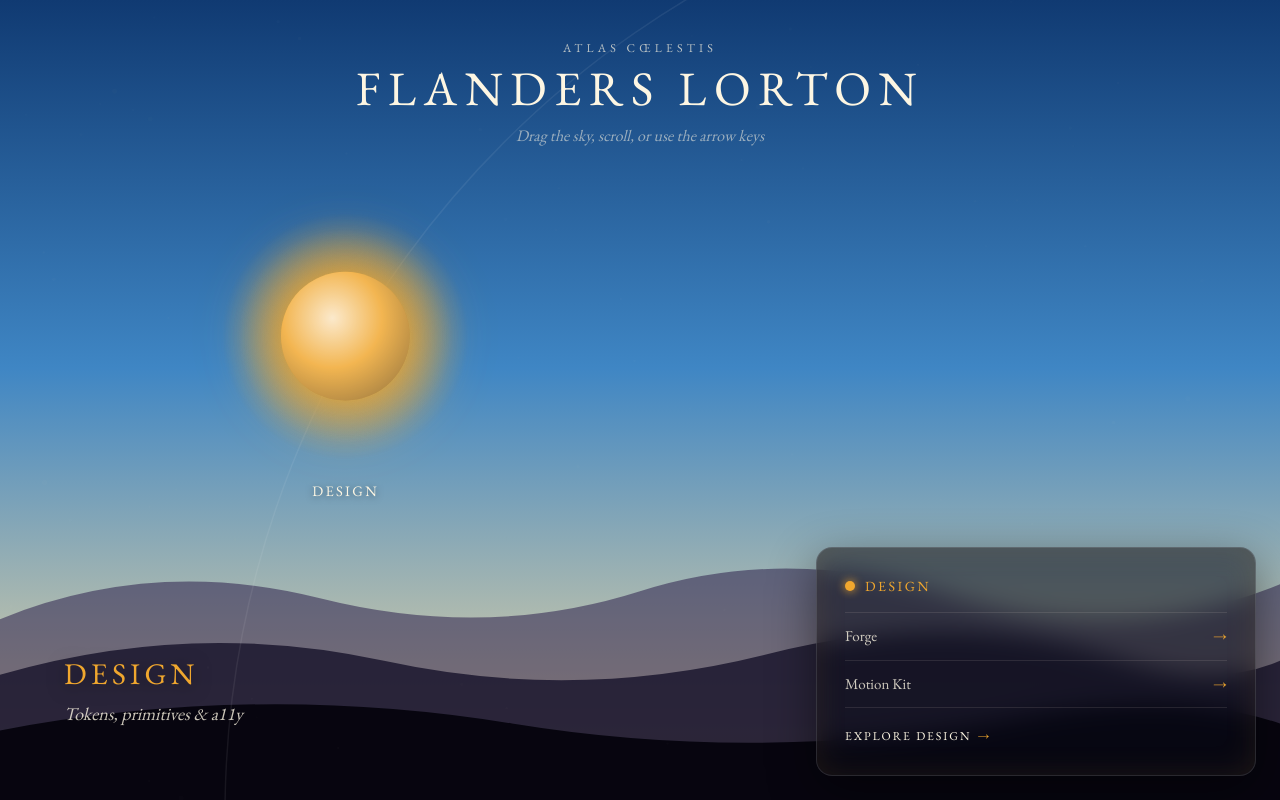
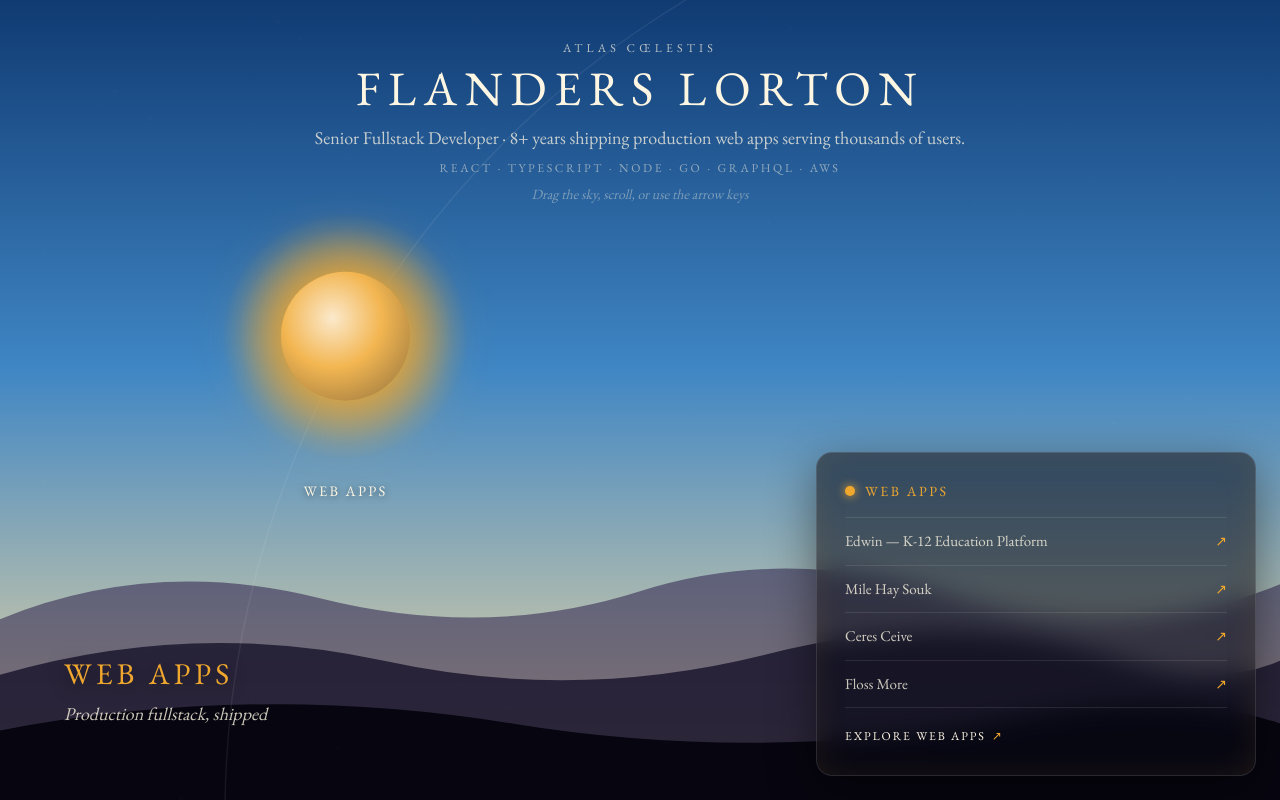
Before and after one commit to florton/celestial_portfolio_app, a Next.js app: page / in a window 1280 px wide. Built offline with nearby package versions, Linux system fonts and the light colour scheme.

Commit message:
add real info and links instead of temp data

```diff
--- a/app/components/CategoryCard.tsx
+++ b/app/components/CategoryCard.tsx
@@ -14,6 +14,11 @@ export default function CategoryCard({
   category: Category;
   reduced: boolean;
 }) {
+  // Every project links out externally, so the "Explore" CTA points at the
+  // category's primary (first) link rather than a non-existent /:id route.
+  const primary = category.projects.find((p) => p.href)?.href;
+  const primaryExternal =
+    primary?.startsWith("http") || primary?.endsWith(".pdf");
   return (
     <div className="pointer-events-auto absolute bottom-6 right-6 z-30 w-[min(94vw,440px)]">
       <AnimatePresence mode="wait">
@@ -45,11 +50,13 @@ export default function CategoryCard({
 
           <ul className="mt-4 flex flex-col divide-y divide-[#fdf6e3]/10 border-y border-[#fdf6e3]/10">
             {category.projects.map((p) => {
-              const external = p.href?.startsWith("http");
+              // Open external URLs and PDF downloads in a new tab.
+              const external =
+                p.href?.startsWith("http") || p.href?.endsWith(".pdf");
               return (
                 <li key={p.title}>
                   <a
-                    href={p.href ?? `/${category.id}`}
+                    href={p.href ?? primary ?? "#"}
                     target={external ? "_blank" : undefined}
                     rel={external ? "noopener noreferrer" : undefined}
                     className="group flex items-center justify-between gap-3 py-3 transition-colors hover:text-[#fdf6e3]"
@@ -70,16 +77,20 @@ export default function CategoryCard({
             })}
           </ul>
 
+          {primary && (
             <a
-            href={`/${category.id}`}
+              href={primary}
+              target={primaryExternal ? "_blank" : undefined}
+              rel={primaryExternal ? "noopener noreferrer" : undefined}
               className="mt-5 inline-flex items-center gap-1.5 font-[var(--font-display)] text-xs uppercase tracking-[0.16em] transition-opacity hover:opacity-80"
               style={{ color: "#fdf6e3" }}
             >
               Explore {category.label}
               <span aria-hidden style={{ color: category.accent }}>
-              →
+                {primaryExternal ? "↗" : "→"}
               </span>
             </a>
+          )}
         </motion.div>
       </AnimatePresence>
     </div>
--- a/app/components/PortfolioExperience.tsx
+++ b/app/components/PortfolioExperience.tsx
@@ -35,7 +35,14 @@ export default function PortfolioExperience() {
         <h1 className="mt-2 font-[var(--font-display)] text-3xl uppercase tracking-[0.16em] text-[#fdf6e3] sm:text-5xl">
           Flanders Lorton
         </h1>
-        <p className="mt-3 font-[var(--font-body)] text-base italic text-[#fdf6e3]/55">
+        <p className="mt-3 font-[var(--font-body)] text-base text-[#fdf6e3]/75 sm:text-lg">
+          Senior Fullstack Developer · 8+ years shipping production web apps
+          serving thousands of users.
+        </p>
+        <p className="mt-2 font-[var(--font-body)] text-xs uppercase tracking-[0.22em] text-[#fdf6e3]/50">
+          React · TypeScript · Node · Go · GraphQL · AWS
+        </p>
+        <p className="mt-2 font-[var(--font-body)] text-sm italic text-[#fdf6e3]/40">
           {reduced
             ? "Choose a constellation"
             : "Drag the sky, scroll, or use the arrow keys"}
--- a/app/data/portfolio.ts
+++ b/app/data/portfolio.ts
@@ -33,48 +33,75 @@ export type Category = {
  * The wheel renders one node per category, evenly spaced around the rim.
  * Order matters twice over: it sets each body's position on the wheel AND the
  * order the sky cycles through. Arranged as a day → dusk → night → dawn loop,
- * with the sun (Design) and moon (Writing) placed 180° apart (indices 0 & 3).
+ * with the sun (Web Apps) and moon (Music) placed 180° apart (indices 0 & 3).
  */
 export const categories: Category[] = [
   {
-    id: "design",
-    label: "Design",
-    tagline: "Tokens, primitives & a11y",
+    id: "web",
+    label: "Web Apps",
+    tagline: "Production fullstack, shipped",
     accent: "#f0a72e",
     body: "sun",
     scale: 1.35,
     sky: ["#103a72", "#3f86c4", "#ffe0a0"],
     projects: [
       {
-        title: "Forge",
-        blurb: "Cross-platform token pipeline feeding web, iOS, and Figma from one source.",
-        stack: ["Style Dictionary", "Radix", "Storybook"],
+        title: "Edwin — K-12 Education Platform",
+        blurb:
+          "Led fullstack development of a K-12 learning platform serving thousands of students across Canada — rewrote the app from the ground up twice to modernize the architecture, backed by GraphQL, gRPC, and Go microservices with MongoDB aggregation tuning.",
+        stack: ["React", "TypeScript", "Go", "GraphQL", "gRPC", "MongoDB"],
+        href: "https://www.edwin.app/resources-articles/edwin101",
       },
       {
-        title: "Motion Kit",
-        blurb: "Accessible animation primitives that honor prefers-reduced-motion by default.",
-        stack: ["Motion", "ARIA"],
+        title: "Mile Hay Souk",
+        blurb:
+          "Production marketing and commerce site built and shipped for a live client.",
+        stack: ["Next.js", "React", "Client work"],
+        href: "https://milehaysouk.com/",
+      },
+      {
+        title: "Ceres Ceive",
+        blurb:
+          "Streetwear brand concept site — art direction, layout, and interaction design.",
+        stack: ["Design", "Frontend", "Branding"],
+        href: "https://flanderslorton.com/ceresceive.html",
+      },
+      {
+        title: "Floss More",
+        blurb: "Playful product concept site exploring motion and micro-interactions.",
+        stack: ["HTML/CSS", "JS", "Concept"],
+        href: "https://flanderslorton.com/flossmore.html",
       },
     ],
   },
   {
-    id: "oss",
-    label: "Open Source",
-    tagline: "Tools the community ships with",
+    id: "about",
+    label: "About",
+    tagline: "8+ years, fullstack",
     accent: "#3fc77f",
     body: "comet",
     scale: 0.95,
     sky: ["#0c2a22", "#2f7a55", "#e0b258"],
     projects: [
       {
-        title: "use-orbit",
-        blurb: "Tiny hook for physics-based radial menus. 4kb, zero deps, 1.2k stars.",
-        stack: ["React", "TypeScript"],
+        title: "Principal Fullstack Developer — Nelson Education",
+        blurb:
+          "2018–2026: architected and twice-rewrote Edwin, a K-12 platform serving thousands of students. Built GraphQL/gRPC/Go microservices on an 8–10 person team shipping biweekly, and drove stack-wide performance work — caching, pagination, lazy loading, and MongoDB tuning.",
+        stack: ["React", "TypeScript", "Node", "Go", "AWS"],
+        href: "https://www.linkedin.com/in/flanders-lorton/",
       },
       {
-        title: "stricter",
-        blurb: "Incremental ESLint config that auto-tightens rules as a codebase matures.",
-        stack: ["Node", "AST", "ESLint"],
+        title: "Earlier — Taboola & LMU",
+        blurb:
+          "Frontend intern at Taboola shipping content-control features and API endpoints (React/Redux/Node/Java Spring). B.S. Computer Science with Honors, Cum Laude, from Loyola Marymount University.",
+        stack: ["React", "Redux", "Java Spring"],
+        href: "https://www.linkedin.com/in/flanders-lorton/",
+      },
+      {
+        title: "Download résumé",
+        blurb: "Full experience, education, and tech stack as a one-page PDF.",
+        stack: ["PDF"],
+        href: "/flanders-lorton-resume.pdf",
       },
     ],
   },
@@ -90,82 +117,84 @@ export const categories: Category[] = [
       {
         title: "Email",
         blurb: "Fastest way to reach me — I reply within a day.",
-        stack: ["hello@example.com"],
-        href: "mailto:hello@example.com",
+        stack: ["flanders.lorton@gmail.com"],
+        href: "mailto:flanders.lorton@gmail.com",
       },
       {
         title: "GitHub",
-        blurb: "Source for everything above and a lot that isn't.",
-        stack: ["@flanders"],
-        href: "https://github.com",
+        blurb: "Source for the projects above and plenty that isn't listed.",
+        stack: ["@florton"],
+        href: "https://github.com/florton",
+      },
+      {
+        title: "LinkedIn",
+        blurb: "Full work history and 8+ years of experience.",
+        stack: ["in/flanders-lorton"],
+        href: "https://www.linkedin.com/in/flanders-lorton/",
+      },
+      {
+        title: "Résumé (PDF)",
+        blurb: "One-page summary of experience, education, and stack.",
+        stack: ["Download"],
+        href: "/flanders-lorton-resume.pdf",
       },
     ],
   },
   {
-    id: "writing",
-    label: "Writing",
-    tagline: "Talks & deep dives",
+    id: "music",
+    label: "Music",
+    tagline: "Original tracks & releases",
     accent: "#cdd9e8",
     body: "moon",
     scale: 1.05,
     sky: ["#05060f", "#171734", "#463a70"],
     projects: [
       {
-        title: "The 60fps Mindset",
-        blurb: "Conference talk on building heavy interactions that never drop a frame.",
-        stack: ["Talk", "Performance"],
-      },
-      {
-        title: "Reading the Compositor",
-        blurb: "Long-form series on how the browser actually paints your animations.",
-        stack: ["Essay", "Rendering"],
+        title: "Bandcamp",
+        blurb: "Original music — writing, recording, and production.",
+        stack: ["Bandcamp", "Original"],
+        href: "https://flanderslorton.bandcamp.com/",
       },
     ],
   },
   {
     id: "webgl",
     label: "3D / WebGL",
-    tagline: "Shaders, scenes & motion",
+    tagline: "Custom rendering from scratch",
     accent: "#2ec5db",
     body: "planet",
     scale: 1.2,
     sky: ["#06202e", "#1d7d8e", "#6fd0c0"],
     projects: [
       {
-        title: "Nebula",
-        blurb: "GPU particle field of 1M points driven by custom GLSL compute shaders.",
-        stack: ["Three.js", "GLSL", "WebGL2"],
+        title: "Custom WebGL Framework",
+        blurb:
+          "Hand-built 3D engine: Object3D, Matrix, Polygon, and PolygonMesh classes with stacked transform matrices, GLSL Blinn-Phong shading, and a JSON keyframe tweener.",
+        stack: ["WebGL", "GLSL", "JavaScript"],
+        href: "https://flanderslorton.com/webGL.html",
       },
       {
-        title: "Terraform",
-        blurb: "Procedural terrain explorer with LOD streaming and dynamic lighting.",
-        stack: ["React Three Fiber", "Noise", "Postprocessing"],
+        title: "Three.js Planets",
+        blurb: "Interactive procedural planets scene built with Three.js.",
+        stack: ["Three.js", "WebGL", "3D"],
+        href: "https://flanderslorton.com/planets",
       },
     ],
   },
   {
-    id: "web",
-    label: "Web Apps",
-    tagline: "Production React at scale",
+    id: "games",
+    label: "Games",
+    tagline: "Interactive & playable work",
     accent: "#7c83ff",
     body: "star",
     scale: 0.85,
     sky: ["#101a3a", "#5a4a8a", "#e08a66"],
     projects: [
       {
-        title: "Ledger",
-        blurb: "Realtime collaborative finance dashboard handling 50k+ live rows without dropping a frame.",
-        stack: ["React 19", "Next.js", "WebSocket", "Virtualized lists"],
-      },
-      {
-        title: "Atlas CMS",
-        blurb: "Headless content platform with optimistic editing and offline-first sync.",
-        stack: ["TypeScript", "IndexedDB", "tRPC"],
-      },
-      {
-        title: "Pulse",
-        blurb: "Analytics suite with streaming charts and sub-100ms interaction budget.",
-        stack: ["Canvas", "Web Workers", "D3"],
+        title: "Handcrafted Industries",
+        blurb: "Game design and development — playable projects and experiments.",
+        stack: ["Game Dev", "Interactive"],
+        href: "https://handcrafted.industries/",
       },
     ],
   },
--- a/app/layout.tsx
+++ b/app/layout.tsx
@@ -18,7 +18,7 @@ const body = EB_Garamond({
 export const metadata: Metadata = {
   title: "Flanders Lorton — Senior Fullstack Developer",
   description:
-    "Portfolio of Flanders Lorton: production React, performance, and motion — charted as a celestial atlas.",
+    "Portfolio of Flanders Lorton, Senior Fullstack Developer: production web apps, custom WebGL rendering, and interactive work — charted as a celestial atlas.",
 };
 
 export default function RootLayout({
```
Also changed, not shown: 2 other files (tests, documents, lock files or other folders). Lines whose indentation alone changed are shown as unchanged.
